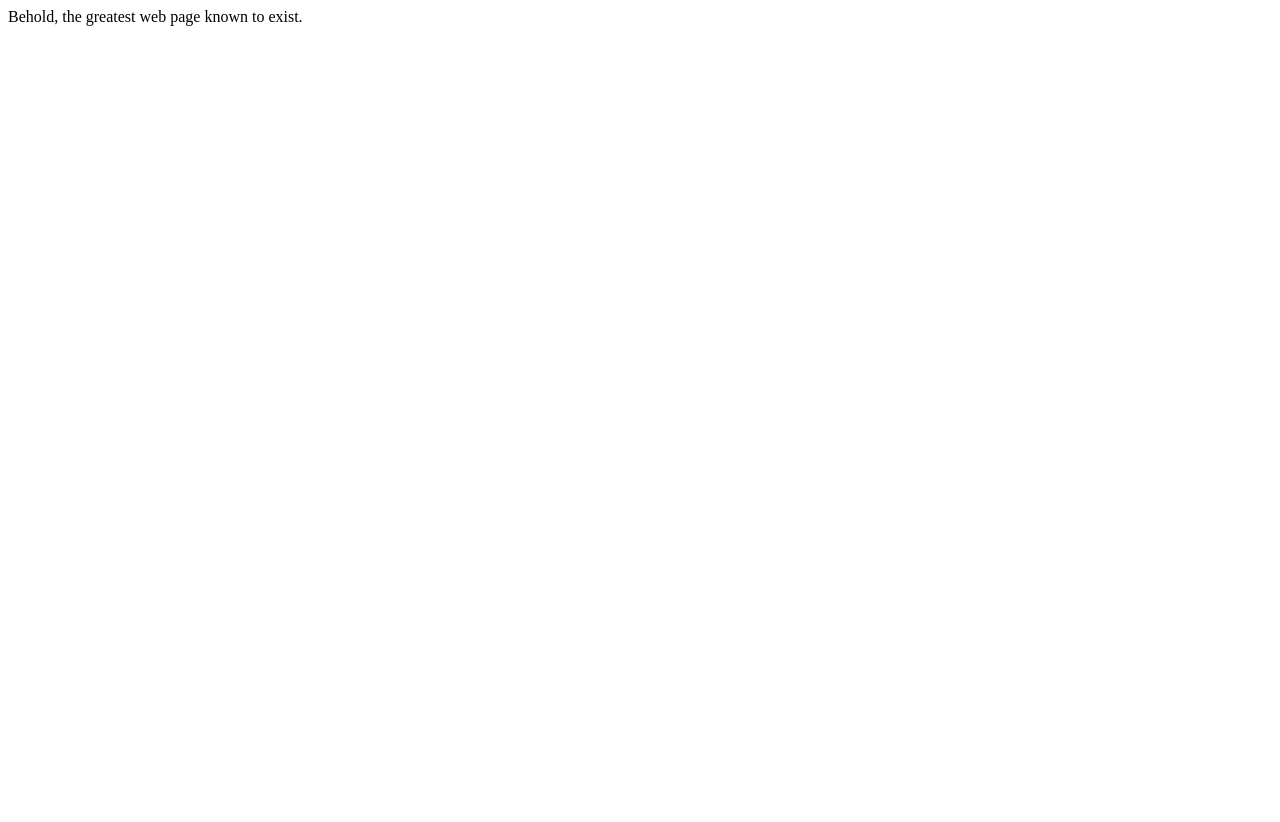
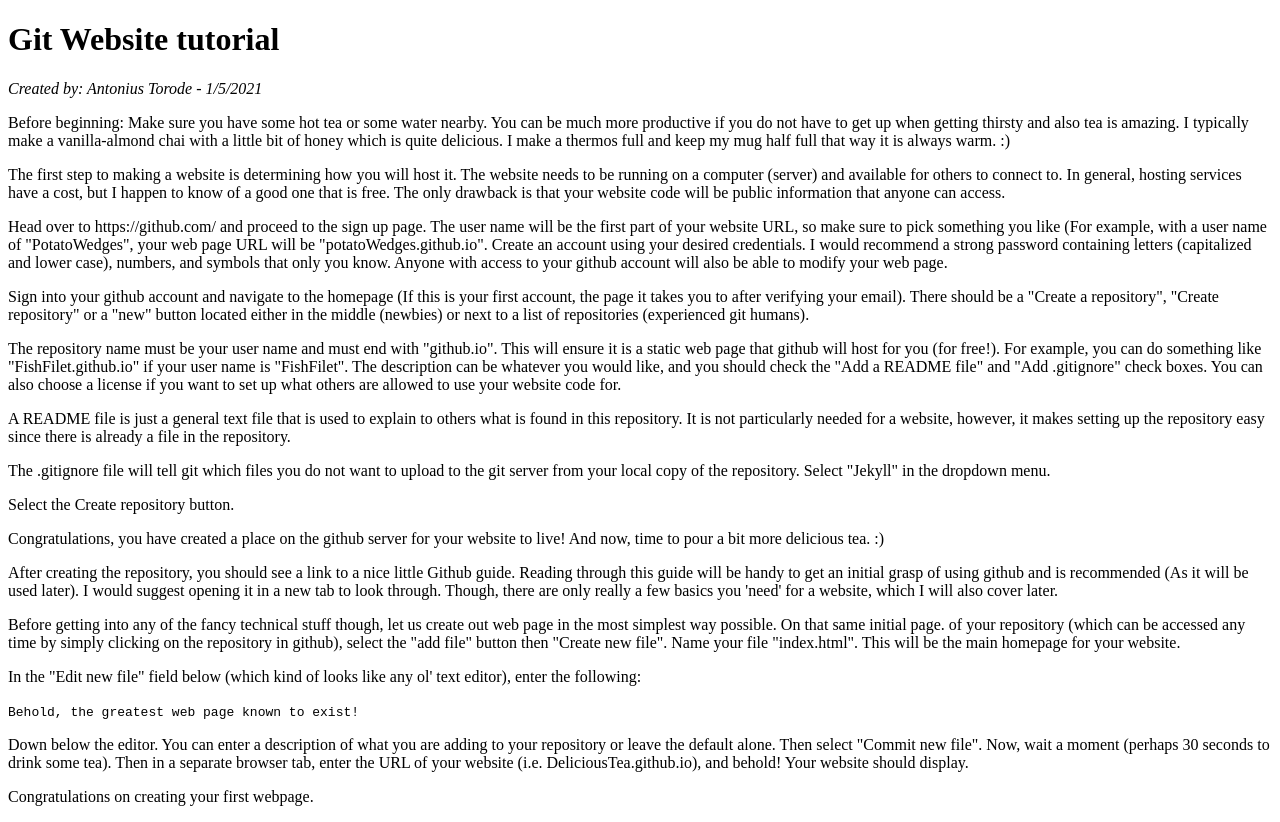
Before and after one commit to GitWebsiteTutorial/GitWebsiteTutorial.github.io, a plain HTML site: page index.html in a window 1280 px wide. Before the commit the page ends 800 px from the top, so only its background shows below. Drawn offline with Linux system fonts and the light colour scheme.

Commit message:
Adding initial tutorial

```diff
--- a/index.html
+++ b/index.html
@@ -1,3 +1,39 @@
+<!DOCTYPE html>
+<html>
+	<head>
+		<title>
+			Git Website Tutorial
+		</title>
+	</head>
+		<body>
+
+		<h1> Git Website tutorial </h1>
+		<p><i>Created by: Antonius Torode - 1/5/2021</i></p>
+		<p>Before beginning: Make sure you have some hot tea or some water nearby. You can be much more productive if you do not have to get up when getting thirsty and also tea is amazing. I typically make a vanilla-almond chai with a little bit of honey which is quite delicious. I make a thermos full and keep my mug half full that way it is always warm. :)</p>
+
+		<p>The first step to making a website is determining how you will host it. The website needs to be running on a computer (server) and available for others to connect to. In general, hosting services have a cost, but I happen to know of a good one that is free. The only drawback is that your website code will be public information that anyone can access.</p>
+
+		<p>Head over to https://github.com/ and proceed to the sign up page. The user name will be the first part of your website URL, so make sure to pick something you like (For example, with a user name of "PotatoWedges", your web page URL will be "potatoWedges.github.io". Create an account using your desired credentials. I would recommend a strong password containing letters (capitalized and lower case), numbers, and symbols that only you know. Anyone with access to your github account will also be able to modify your web page.</p>
+
+		<p>Sign into your github account and navigate to the homepage (If this is your first account, the page it takes you to after verifying your email). There should be a "Create a repository", "Create repository" or a "new" button located either in the middle (newbies) or next to a list of repositories (experienced git humans).</p>
+
+		<p>The repository name must be your user name and must end with "github.io". This will ensure it is a static web page that github will host for you (for free!). For example, you can do something like "FishFilet.github.io" if your user name is "FishFilet". The description can be whatever you would like, and you should check the "Add a README file" and "Add .gitignore" check boxes. You can also choose a license if you want to set up what others are allowed to use your website code for.</p>
+
+		<p>A README file is just a general text file that is used to explain to others what is found in this repository. It is not particularly needed for a website, however, it makes setting up the repository easy since there is already a file in the repository.</p>
+
+		<p>The .gitignore file will tell git which files you do not want to upload to the git server from your local copy of the repository. Select "Jekyll" in the dropdown menu.</p>
+
+		<p>Select the Create repository button.</p>
+
+		<p>Congratulations, you have created a place on the github server for your website to live! And now, time to pour a bit more delicious tea. :)</p>
+
+		<p>After creating the repository, you should see a link to a nice little Github guide. Reading through this guide will be handy to get an initial grasp of using github and is recommended (As it will be used later). I would suggest opening it in a new tab to look through. Though, there are only really a few basics you 'need' for a website, which I will also cover later.</p>
+
+		<p>Before getting into any of the fancy technical stuff though, let us create out web page in the most simplest way possible. On that same initial page. of your repository (which can be accessed any time by simply clicking on the repository in github), select the "add file" button then "Create new file". Name your file "index.html". This will be the main homepage for your website.</p>
+
+		<p>In the "Edit new file" field below (which kind of looks like any ol' text editor), enter the following:</p>
+
+		<code>
 		<!DOCTYPE html>
 		<html>
 		  <head>
@@ -6,6 +42,13 @@
 			</title>
 		  </head>
 			<body>
-      Behold, the greatest web page known to exist.
+			  Behold, the greatest web page known to exist!
 			</body>
 		</html>
+		</code>
+
+		<p>Down below the editor. You can enter a description of what you are adding to your repository or leave the default alone. Then select "Commit new file". Now, wait a moment (perhaps 30 seconds to drink some tea). Then in a separate browser tab, enter the URL of your website (i.e. DeliciousTea.github.io), and behold! Your website should display.</p>
+
+		<p>Congratulations on creating your first webpage.</p>
+	</body>
+</html>
```
Lines whose indentation alone changed are shown as unchanged.
